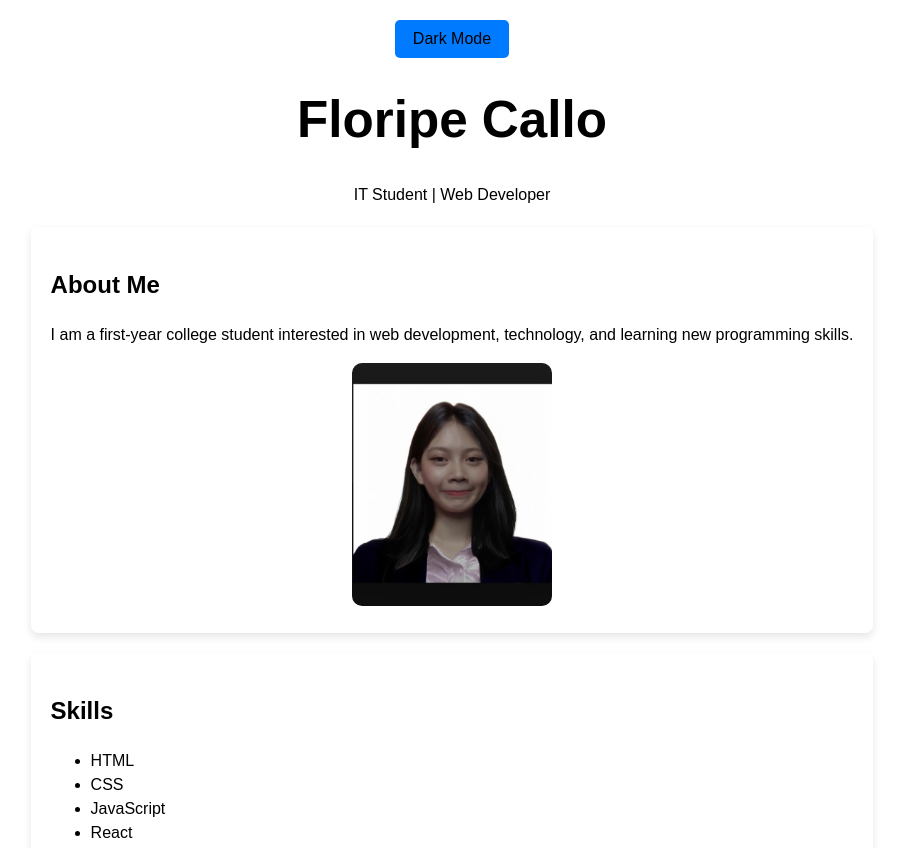
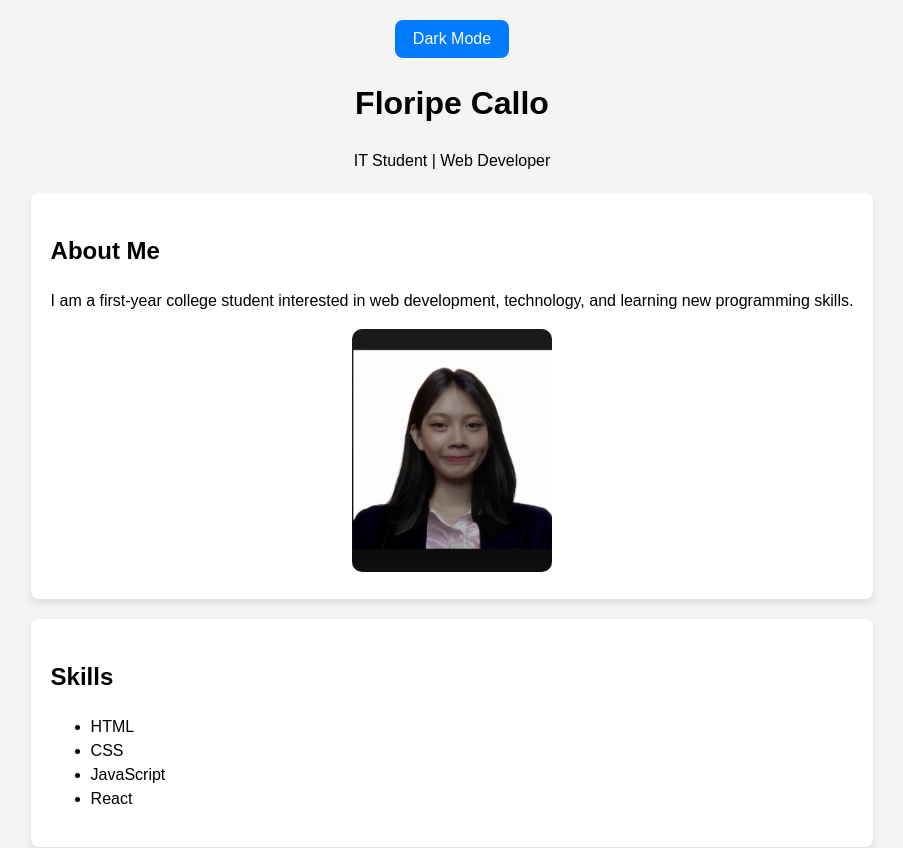
Before and after one commit to callofloripe/wsat-m5-react-cv, a React (Vite) app: page / in a window 1280 px wide. Shown: the top 848 px of the page, without its empty margins (188-1091 px from the left). Built offline with nearby package versions, Linux system fonts and the light colour scheme.

Commit message:
refactor CSS for improved dark mode support and overall styling consistency

```diff
--- a/src/index.css
+++ b/src/index.css
@@ -2,10 +2,6 @@
   font-family: system-ui, Avenir, Helvetica, Arial, sans-serif;
   line-height: 1.5;
   font-weight: 400;
-
-  color-scheme: light dark;
-  color: rgba(255, 255, 255, 0.87);
-  background-color: #242424;
 
   font-synthesis: none;
   text-rendering: optimizeLegibility;
@@ -13,72 +9,30 @@
   -moz-osx-font-smoothing: grayscale;
 }
 
-a {
-  font-weight: 500;
-  color: #646cff;
-  text-decoration: inherit;
-}
-a:hover {
-  color: #535bf2;
-}
-
-h1 {
-  font-size: 3.2em;
-  line-height: 1.1;
-}
-
-button {
-  border-radius: 8px;
-  border: 1px solid transparent;
-  padding: 0.6em 1.2em;
-  font-size: 1em;
-  font-weight: 500;
-  font-family: inherit;
-  background-color: #1a1a1a;
-  cursor: pointer;
-  transition: border-color 0.25s;
-}
-button:hover {
-  border-color: #646cff;
-}
-button:focus,
-button:focus-visible {
-  outline: 4px auto -webkit-focus-ring-color;
-}
-
-@media (prefers-color-scheme: light) {
-  :root {
-    color: #213547;
-    background-color: #ffffff;
-  }
-  a:hover {
-    color: #747bff;
-  }
-  button {
-    background-color: #f9f9f9;
-  }
-}
-
-
 body {
   font-family: Arial, sans-serif;
   margin: 0;
   padding: 0;
   background-color: #f4f4f4;
+  color: black;
   transition: 0.3s;
 }
 
+/* Root container */
 #root {
-    min-height:100vh;
+  min-height: 100vh;
   display: flex;
   justify-content: center;
 }
+
+/* Page width */
 .container {
   width: 50%;
   margin: auto;
   padding: 20px;
 }
 
+/* Cards */
 .card {
   background: white;
   padding: 20px;
@@ -87,19 +41,46 @@ body {
   box-shadow: 0 4px 8px rgba(0,0,0,0.1);
 }
 
+/* Header */
+header {
+  text-align: center;
+}
+
+/* Links */
+a {
+  font-weight: 500;
+  color: #646cff;
+  text-decoration: inherit;
+}
+
+a:hover {
+  color: #535bf2;
+}
+
+/* Button base style */
 button {
-    padding: 8px 15px;
+  border-radius: 8px;
   border: none;
+  padding: 10px 18px;
+  font-size: 16px;
+  font-family: inherit;
   background-color: #007BFF;
-    color: rgb(0, 0, 0);
+  color: white;
   cursor: pointer;
-    border-radius: 5px;
+  transition: 0.25s;
 }
 
 button:hover {
   background-color: #0056b3;
 }
 
+/* Centered dark mode toggle button */
+.dark-toggle {
+  display: block;
+  margin: 20px auto;
+}
+
+/* Table */
 table {
   width: 100%;
   border-collapse: collapse;
@@ -111,76 +92,27 @@ table, th, td {
   text-align: center;
 }
 
+/* Profile image */
+.profile-container {
+  text-align: center;
+}
+
+.profile-container img {
+  width: 200px;
+  border-radius: 10px;
+}
+
+/* Dark mode */
 .dark-mode {
   background-color: #121212;
-    color: rgb(0, 0, 0);
+  color: white;
 }
 
 .dark-mode .card {
   background-color: #1e1e1e;
 }
 
+/* Optional hidden utility */
 .hidden {
   display: none;
 }
-
-header {
-    text-align: center;
-}
-
-.dark-photo {
-  display: none;
-}
-
-.dark .dark-photo {
-  display: block;
-}
-
-
-
-.profile-container {
-  text-align: center;
-  margin-top: center;
-}
-
- /* Default (light mode) */
-body {
-  background-color: white;
-  color: black; /* text is dark in light mode */
-}
-
-/* Dark mode */
-body.dark-mode {
-  background-color: #121212; /* dark background */
-  color: white; /* text turns white */
-}
-
-/* Optional: ensure headings also follow body color */
-body h1,
-body h2,
-body h3,
-body p,
-body span,
-body a {
-  color: inherit; /* inherit color from body */
-}
-
-.profile-container img {
-  width: 200px;
-  border-radius:10px;
-}
-
-.dark-toggle {
-  display: block;
-  margin: 20px auto;
-}
-
-body {
-  background-color: white;
-  color: black; /* text color for light mode */
-}
-
-body.dark-mode {
-  background-color: #121212; /* dark background */
-  color: white; /* change text color to light */
-}
```
Lines whose indentation alone changed are shown as unchanged.
